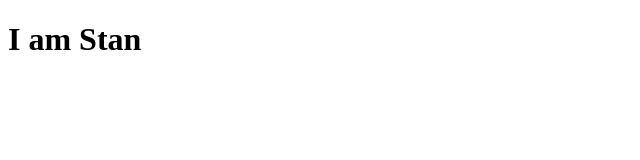
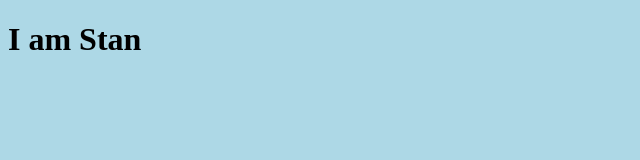
Before and after one commit to SkyrocketStan/100DaysOfPython, a plain HTML site: page Day 056/templates/index.html in a window 1280 px wide. Shown: the whole page, without its empty margins (0-640 px from the left). Drawn offline with Linux system fonts and the light colour scheme.

Commit message:
Day 56: static files

```diff
--- /dev/null
+++ b/Day 056/static/style.css
@@ -0,0 +1,3 @@
+body {
+  background-color: lightblue;
+}
--- a/Day 056/templates/index.html
+++ b/Day 056/templates/index.html
@@ -3,6 +3,7 @@
 <head>
     <meta charset="UTF-8">
     <title>Stan</title>
+    <link rel="stylesheet" href="/static/style.css">
 </head>
 <body>
     <h1>I am Stan</h1>
```
